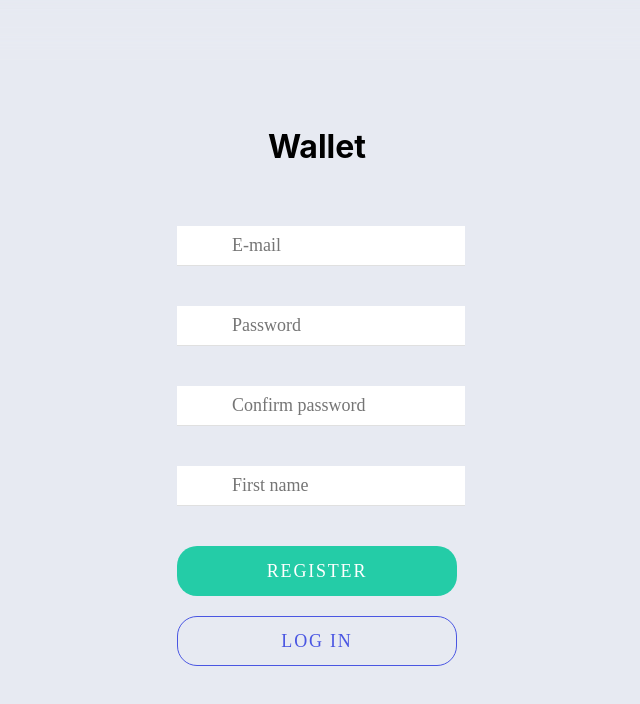
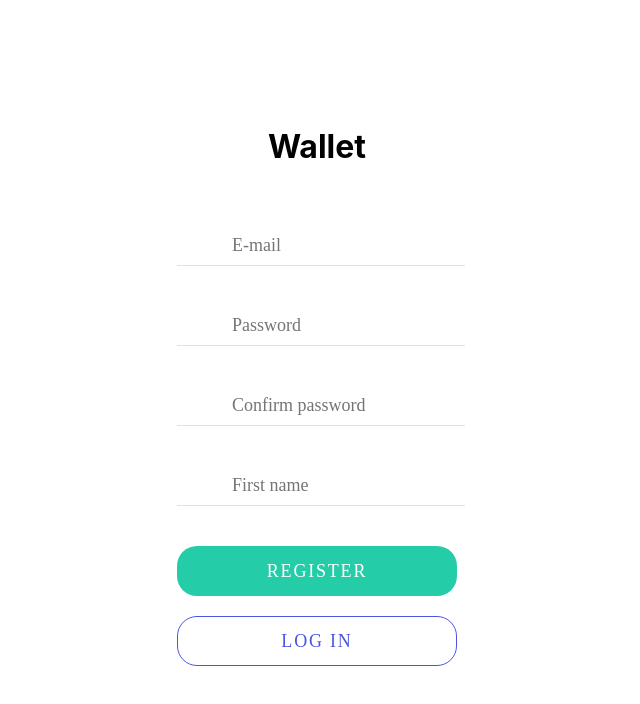
Before and after one commit to pelmeshek91/flowers-wallet, a React (Create React App) app: page /register in a window 1280 px wide. Shown: the top 704 px of the page, without its empty margins (343-983 px from the left). Built offline with nearby package versions, Linux system fonts and the light colour scheme.

Commit message:
change bg color

```diff
--- a/src/components/RegisterForm/RegisterForm.jsx
+++ b/src/components/RegisterForm/RegisterForm.jsx
@@ -26,7 +26,6 @@ const SignupSchema = object().shape({
 });
 
 export const RegisterForm = () => {
-  console.log('q');
   const dispatch = useDispatch();
 
   return (
--- a/src/index.css
+++ b/src/index.css
@@ -9,7 +9,7 @@ body {
   -webkit-font-smoothing: antialiased;
   -moz-osx-font-smoothing: grayscale;
   padding: 20px;
-  background: #e7eaf2;
+  background: #ffffff;
   backdrop-filter: blur(25px);
 }
 
```
